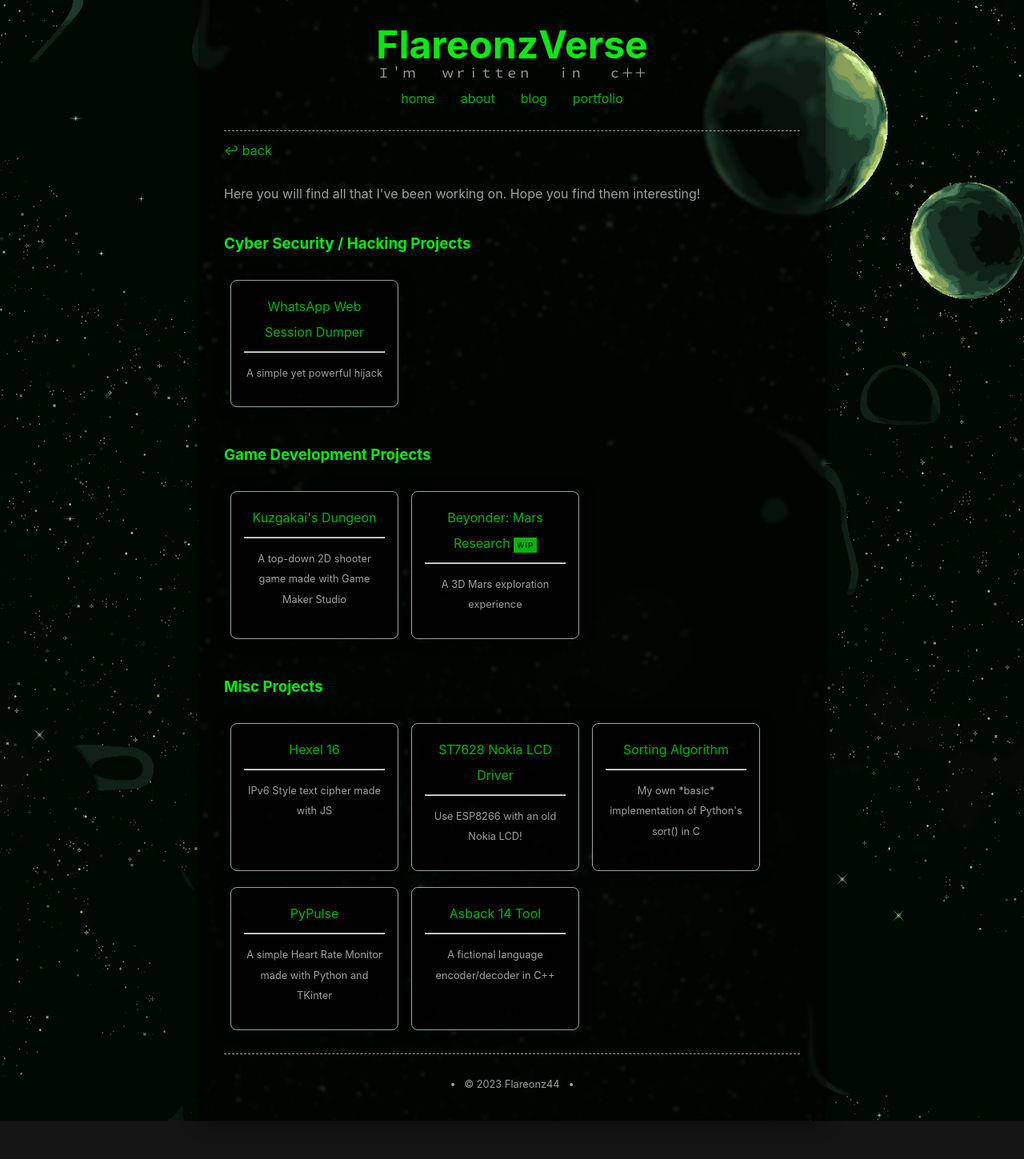
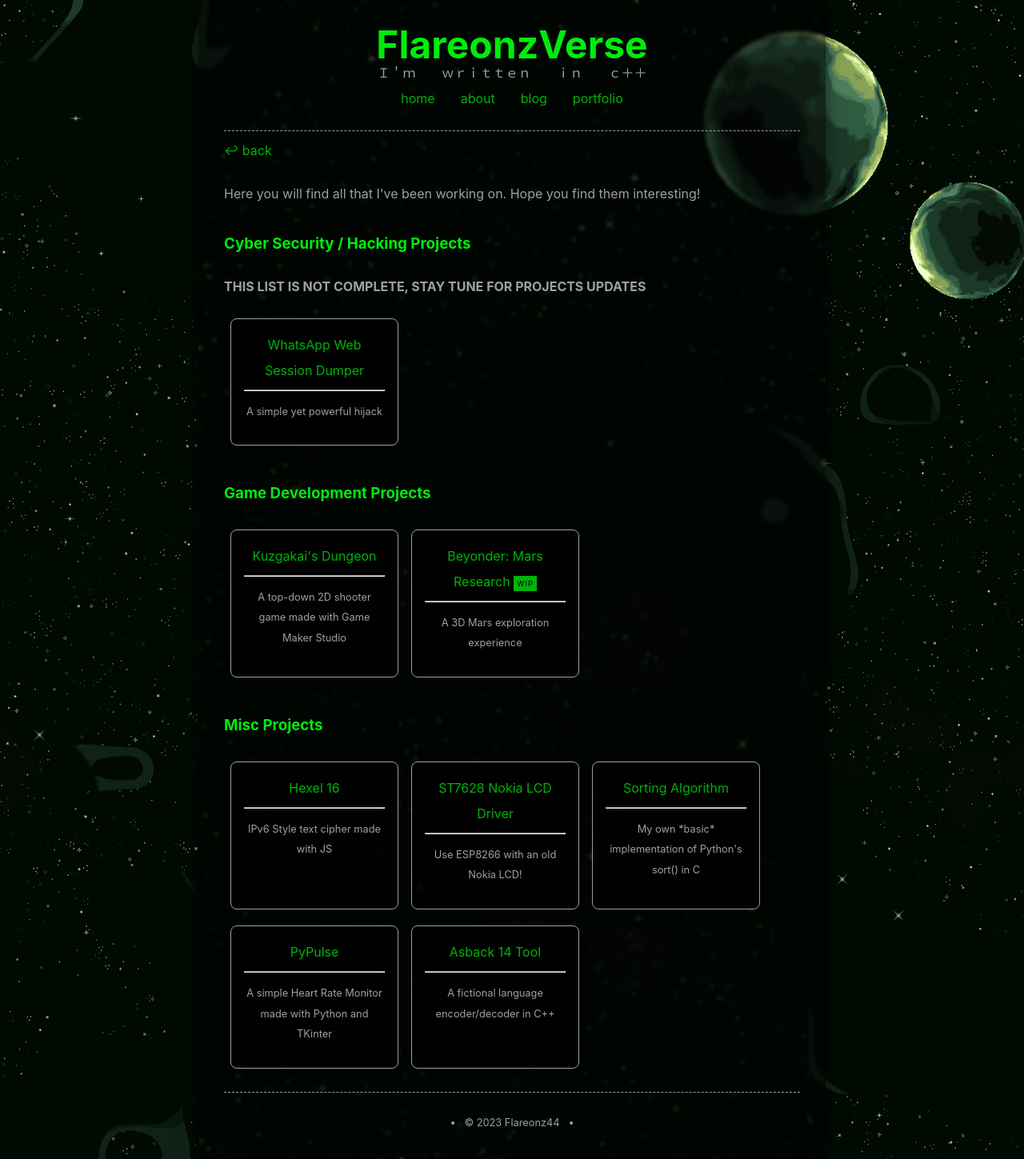
Before and after one commit to Flareonz44/Flareonz44.github.io, a Jekyll site: the page built from portfolio.md, in a window 1280 px wide. Shown: the whole page at 80% size. Built offline with Jekyll 4.4.1, drawn with Linux system fonts in a browser that asks for light colours; some web fonts are replaced; before the commit the page ends 1401 px from its top, so only the background shows below that.

Commit message:
incomplete cybersec

```diff
--- a/_layouts/portfolio.html
+++ b/_layouts/portfolio.html
@@ -5,6 +5,7 @@ layout: default
 <h1>{{ site.theme_config.home.title_projects }}</h1>
 <p>Here you will find all that I've been working on. Hope you find them interesting!</p>
   <h3>Cyber Security / Hacking Projects</h3>
+  <p><strong>THIS LIST IS NOT COMPLETE, STAY TUNE FOR PROJECTS UPDATES</strong></p>
   {% include card_list.html collection=site.data.home.project_cybersec nav=false %}
   <h3>Game Development Projects</h3>
   {% include card_list.html collection=site.data.home.project_gamedev nav=false %}
```
